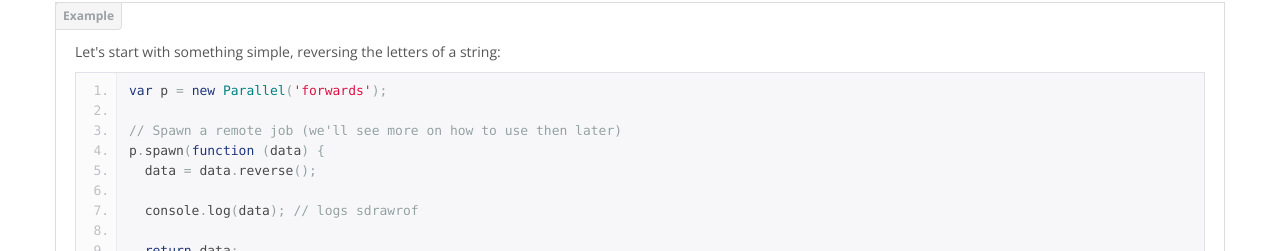
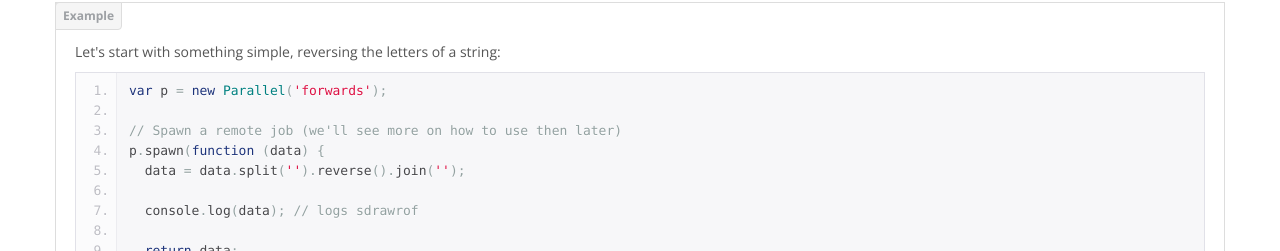
Before and after one commit to parallel-js/parallel.js, a plain HTML site: page index.html in a window 1280 px wide. Shown: the part 1612-1863 px from the top of the page. Drawn offline with nearby package versions, Linux system fonts and the light colour scheme.

Commit message:
String.prototype.reverse not defined

```diff
--- a/index.html
+++ b/index.html
@@ -115,7 +115,7 @@ var p = new Parallel('forwards');
 
 // Spawn a remote job (we'll see more on how to use then later)
 p.spawn(function (data) {
-  data = data.reverse();
+  data = data.split('').reverse().join('');
 
   console.log(data); // logs sdrawrof
 
```
